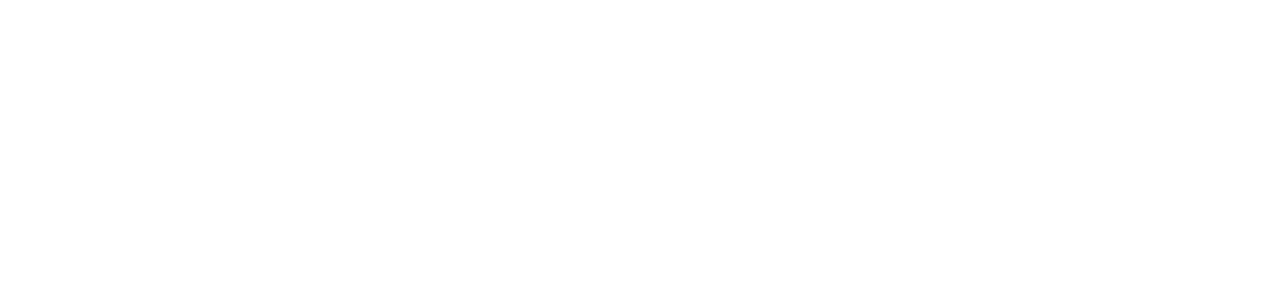
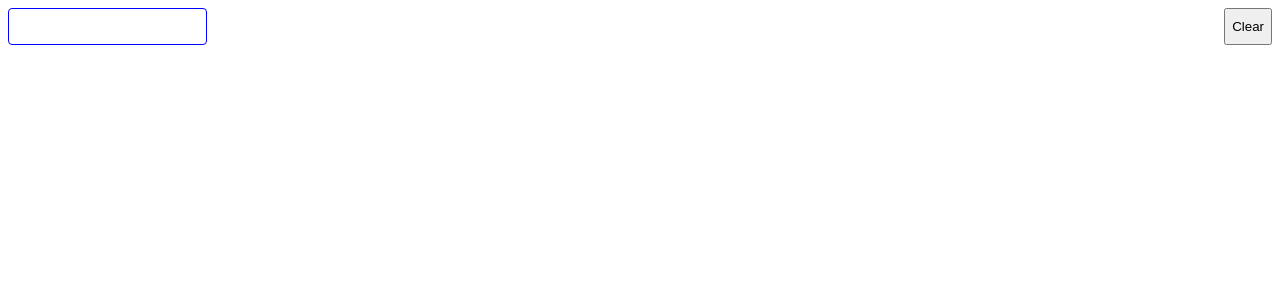
Before and after one commit to dvtnmk/React, a React (Create React App) app in the folder week3/: page / in a window 1280 px wide. Shown: the top 300 px of the page. Built offline with nearby package versions, Linux system fonts and the light colour scheme.

Commit message:
[Add]Function Display app on container

```diff
--- a/week3/package.json
+++ b/week3/package.json
@@ -3,9 +3,11 @@
   "version": "0.1.0",
   "private": true,
   "dependencies": {
+    "prop-types": "^15.6.2",
     "react": "^16.7.0",
     "react-dom": "^16.7.0",
     "react-scripts": "2.1.3",
+    "storybook": "^1.0.0",
     "styled-components": "^4.1.3"
   },
   "scripts": {
--- a/week3/src/components/MyInput/index.js
+++ b/week3/src/components/MyInput/index.js
@@ -1,4 +1,5 @@
 import React, { Component } from "react";
+import PropTypes from "prop-types";
 import { MyInputStyled, MyInputWrapper, ClearButton } from "./MyInputStyled";
 
 class MyInput extends Component {
@@ -13,4 +14,16 @@
   }
 }
 
+MyInput.defaultProps = {
+  value: "",
+  onClear: () => {},
+  onChange: () => {}
+};
+
+MyInput.PropTypes = {
+  value: PropTypes.string.isRequired,
+  onClear: PropTypes.func,
+  onChange: PropTypes.func
+};
+
 export default MyInput;
--- /dev/null
+++ b/week3/src/containers/App/index.js
@@ -0,0 +1,9 @@
+import React, { Component } from "react";
+import TodoList from "../TodoList";
+class App extends Component {
+  render() {
+    return <TodoList />;
+  }
+}
+
+export default App;
--- /dev/null
+++ b/week3/src/containers/TodoList/index.js
@@ -0,0 +1,10 @@
+import React, { Component } from "react";
+import MyInput from "../../components/MyInput";
+
+class TodoList extends Component {
+  render() {
+    return <MyInput />;
+  }
+}
+
+export default TodoList;
--- a/week3/src/index.js
+++ b/week3/src/index.js
@@ -1,13 +1,7 @@
 import React, { Component, PureComponent } from "react";
 import ReactDOM from "react-dom";
-
+import App from "./containers/App";
 import "./styles.css";
-
-class App extends Component {
-  render() {
-    return <div />;
-  }
-}
 
 const rootElement = document.getElementById("root");
 ReactDOM.render(<App />, rootElement);
```
Also changed, not shown: 1 other file (tests, documents, lock files or other folders).
